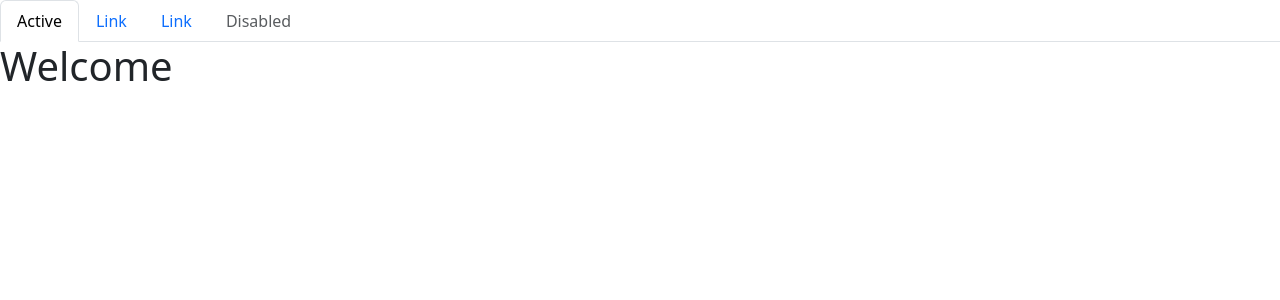
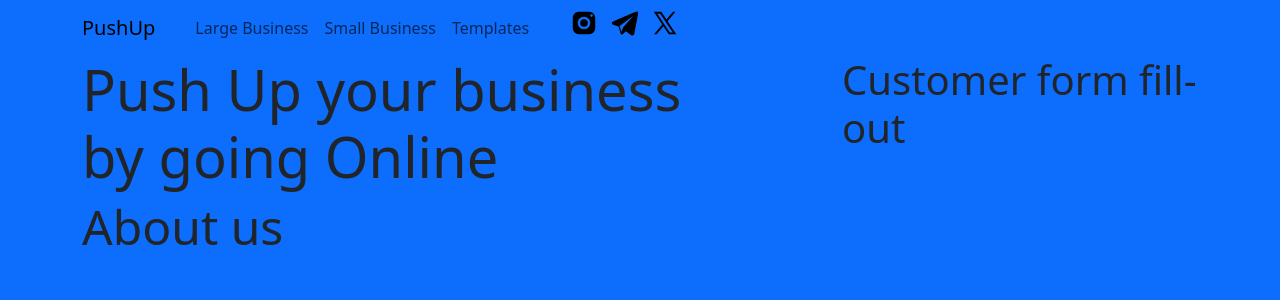
Before and after one commit to JorgeVargasW/CodeHard, a Django app: page / in a window 1280 px wide. Shown: the top 300 px of the page. Run offline with Django 5.2, Linux system fonts and the light colour scheme.

Commit message:
add styles

```diff
--- a/codehard/portafolio/templates/portafolio/home.html
+++ b/codehard/portafolio/templates/portafolio/home.html
@@ -1,8 +1,29 @@
 {% extends 'base.html' %}
+
+{% load static %}
 
 {% block title %}Home{% endblock %}
 
 {% block content %}
-    <h1>Welcome</h1>
 
-{% endblock content %}
+    <div class="container">
+        <div class="row">
+            <div class="col-8">
+                <h1 style="font-size: 7vh;">Push Up your business <br>by going Online</h1>
+            </div>
+            <div class="col-4">
+                <h1 style="font-size: 5vh;">
+                    Customer form fill-out
+                </h1>
+            </div>
+        </div>
+        <div class="row">
+            <div class="col">
+                <h1 style="font-size: 6vh;">
+                    About us
+                </h1>
+            </div>
+        </div>
+    </div>
+
+{% endblock %}
--- a/codehard/templates/base.html
+++ b/codehard/templates/base.html
@@ -6,7 +6,7 @@
     <title>Home</title>
     <link href="https://cdn.jsdelivr.net/npm/bootstrap@5.3.3/dist/css/bootstrap.min.css" rel="stylesheet" integrity="sha384-QWTKZyjpPEjISv5WaRU9OFeRpok6YctnYmDr5pNlyT2bRjXh0JMhjY6hW+ALEwIH" crossorigin="anonymous">
 </head>
-<body>
+<body class="container-fluid-max bg-primary">
 
     {% include 'navbar.html' %}
 
--- a/codehard/templates/navbar.html
+++ b/codehard/templates/navbar.html
@@ -1,15 +1,53 @@
 
-<ul class="nav nav-tabs">
+<nav class="navbar navbar-expand-lg bg-transparent" style="--bs-bg-opacity: 1.5;">
+    <div class="container">
+        <a class="navbar-brand" href="#">PushUp</a>
+        <button class="navbar-toggler" type="button" data-bs-toggle="collapse" data-bs-target="#navbarNav" aria-controls="navbarNav" aria-expanded="false" aria-label="Toggle navigation">
+          <span class="navbar-toggler-icon"></span>
+        </button>
+        <div class="collapse navbar-collapse" id="navbarNav">
+          <ul class="navbar-nav">
             <li class="nav-item">
-      <a class="nav-link active" aria-current="page" href="#">Active</a>
+              <a class="nav-link active" aria-current="page" href="#"></a>
             </li>
             <li class="nav-item">
-      <a class="nav-link" href="#">Link</a>
+              <a class="nav-link" href="#">Large Business</a>
             </li>
             <li class="nav-item">
-      <a class="nav-link" href="#">Link</a>
+              <a class="nav-link" href="#">Small Business</a>
             </li>
             <li class="nav-item">
-      <a class="nav-link disabled" aria-disabled="true">Disabled</a>
+              <a class="nav-link" href="#">Templates</a>
+            </li>
+            <li class="nav-item">
+                <div class="container">
+                    <div class="row justify-content-md-center">
+                        <div class="col col-lg-3">
+                            <a href="https://www.instagram.com/" target="_blank">
+                                <svg  x="10px" y="10px" width="30" height="30" viewBox="0 0 24 24">
+                                    <path d="M 8 3 C 5.239 3 3 5.239 3 8 L 3 16 C 3 18.761 5.239 21 8 21 L 16 21 C 18.761 21 21 18.761 21 16 L 21 8 C 21 5.239 18.761 3 16 3 L 8 3 z M 18 5 C 18.552 5 19 5.448 19 6 C 19 6.552 18.552 7 18 7 C 17.448 7 17 6.552 17 6 C 17 5.448 17.448 5 18 5 z M 12 7 C 14.761 7 17 9.239 17 12 C 17 14.761 14.761 17 12 17 C 9.239 17 7 14.761 7 12 C 7 9.239 9.239 7 12 7 z M 12 9 A 3 3 0 0 0 9 12 A 3 3 0 0 0 12 15 A 3 3 0 0 0 15 12 A 3 3 0 0 0 12 9 z"></path>
+                                </svg>
+                            </a>
+                        </div>
+                        <div class="col col-lg-3">
+                            <a href="" target="_blank">
+                                <svg xmlns="http://www.w3.org/2000/svg" x="0px" y="0px" width="30" height="30" viewBox="0 0 50 50">
+                                    <path d="M46.137,6.552c-0.75-0.636-1.928-0.727-3.146-0.238l-0.002,0C41.708,6.828,6.728,21.832,5.304,22.445	c-0.259,0.09-2.521,0.934-2.288,2.814c0.208,1.695,2.026,2.397,2.248,2.478l8.893,3.045c0.59,1.964,2.765,9.21,3.246,10.758	c0.3,0.965,0.789,2.233,1.646,2.494c0.752,0.29,1.5,0.025,1.984-0.355l5.437-5.043l8.777,6.845l0.209,0.125	c0.596,0.264,1.167,0.396,1.712,0.396c0.421,0,0.825-0.079,1.211-0.237c1.315-0.54,1.841-1.793,1.896-1.935l6.556-34.077	C47.231,7.933,46.675,7.007,46.137,6.552z M22,32l-3,8l-3-10l23-17L22,32z"></path>
+                                </svg>
+                            </a>
+                        </div>
+                        <div class="col col-lg-3">
+                            <a href="https://x.com/?lang=en" target="_blank">
+                                <svg x="0px" y="0px" width="30" height="30" viewBox="0 0 32 32">
+                                    <path d="M 4.0175781 4 L 13.091797 17.609375 L 4.3359375 28 L 6.9511719 28 L 14.246094 19.34375 L 20.017578 28 L 20.552734 28 L 28.015625 28 L 18.712891 14.042969 L 27.175781 4 L 24.560547 4 L 17.558594 12.310547 L 12.017578 4 L 4.0175781 4 z M 7.7558594 6 L 10.947266 6 L 24.279297 26 L 21.087891 26 L 7.7558594 6 z"></path>
+                                </svg>
+                            </a>
+                        </div>
+
+                    </div>
+                </div>
             </li>
           </ul>
+        </div>
+      </div>
+  </nav>
```
Also changed, not shown: codehard/codehard/settings.py (+7 -1 lines), codehard/portafolio/static/portafolio/css/styles.css (added), codehard/portafolio/static/portafolio/images/background.jpg (added). Lines whose indentation alone changed are shown as unchanged.
